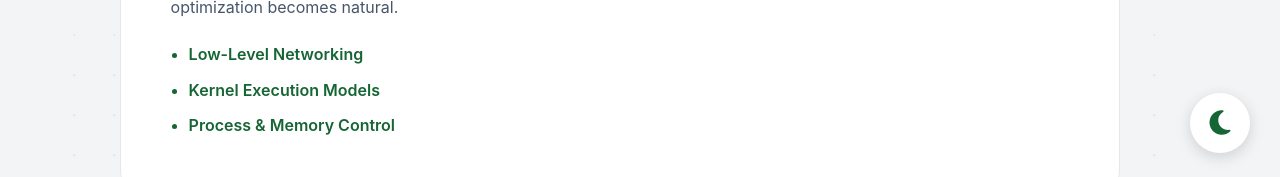
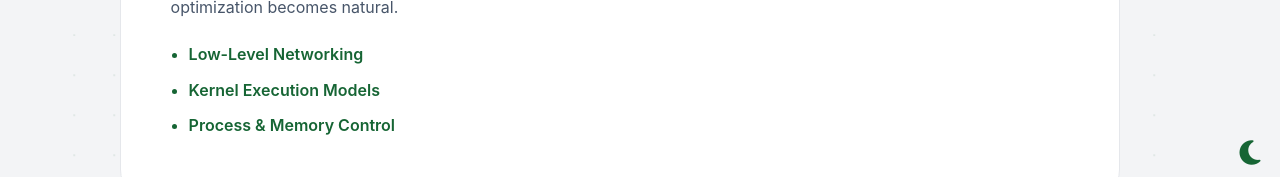
Before and after one commit to HimanshuTyagiJi/TyagiCore, a Jekyll site: the page built from index.html, in a window 1280 px wide and 1400 px high, scrolled down 567 px. Shown: the part 1217-1394 px from the top of the window. Built offline with Jekyll 4.4.1, drawn with Linux system fonts in a browser that asks for light colours; the list of posts is cut into pages by our own code.

Commit message:
Update style.css

```diff
--- a/assets/css/style.css
+++ b/assets/css/style.css
@@ -700,17 +700,15 @@ svg {
   position: fixed;
   bottom: 30px;
   right: 30px;
-  width: 60px;
-  height: 60px;
+
+
   display: flex;
   align-items: center;
   justify-content: center;
   cursor: pointer;
   z-index: 9999;
   transition: transform 0.5s cubic-bezier(0.175, 0.885, 0.32, 1.275);
-  background: var(--card-bg);
-  border-radius: 50%;
-  box-shadow: 0 4px 15px rgba(0,0,0,0.15);
+
 }
 
 .wheel-icon-wrap {
```
